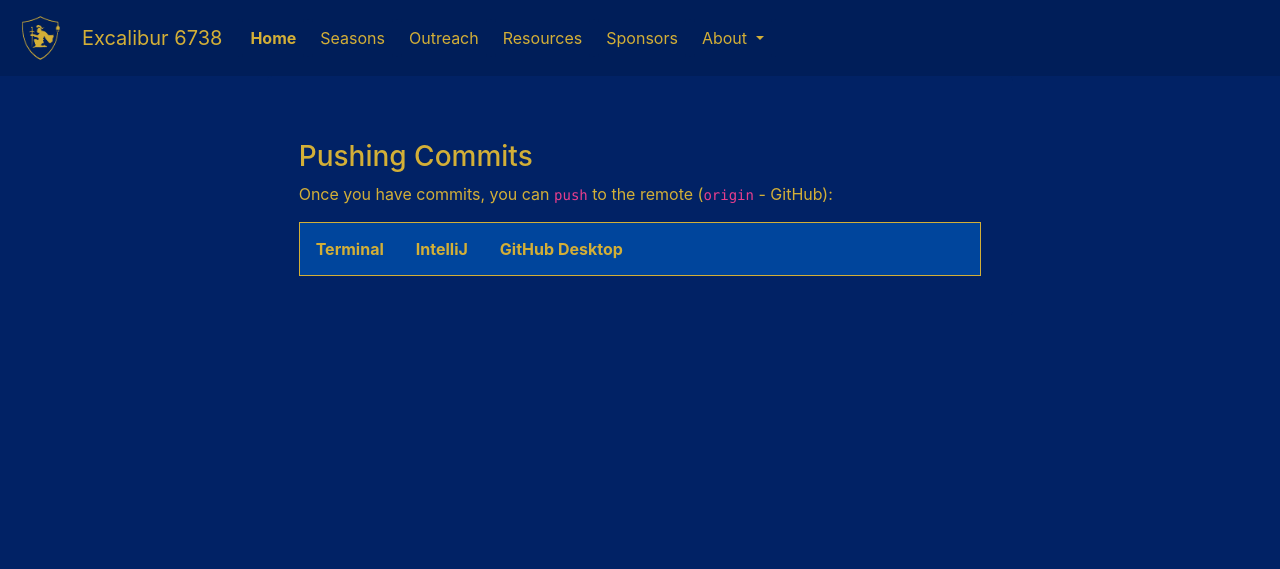
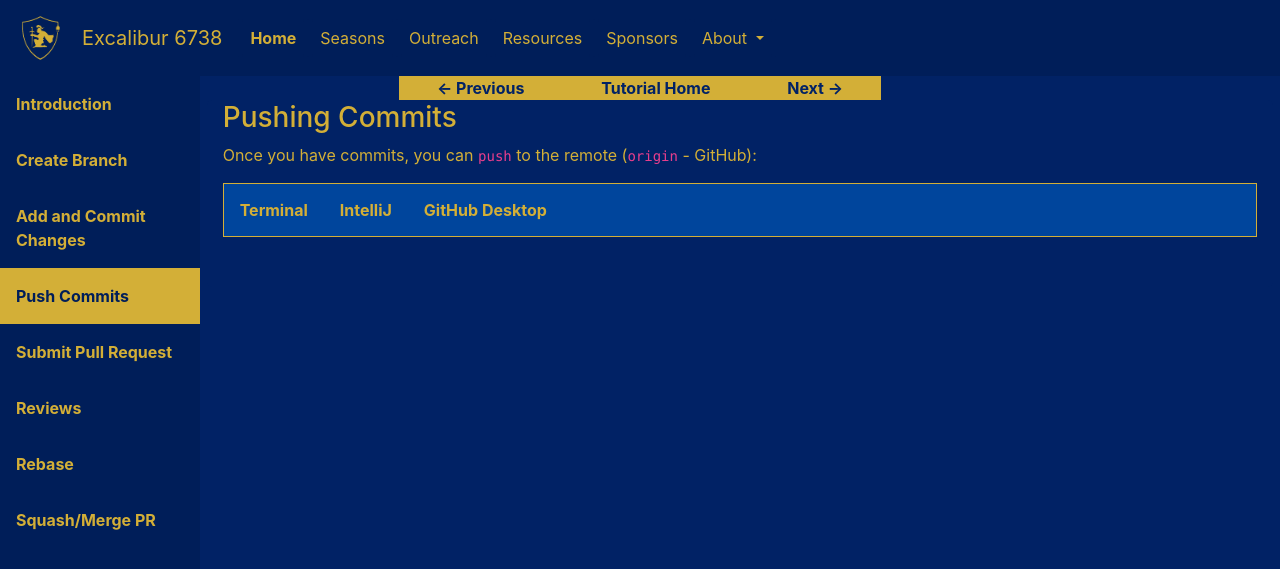
Before and after one commit to YehudaRothstein/excaliburfrc.github.io, a Jekyll site: the page built from tutorials/git/push.md, in a window 1280 px wide. Shown: the top 569 px of the page. Built offline with Jekyll 4.4.1, drawn with Linux system fonts in a browser that asks for light colours; nearby versions of some CDN libraries; our own code applies the rules of GitHub Pages for plain Markdown files.

Commit message:
structure

```diff
--- a/_layouts/default.html
+++ b/_layouts/default.html
@@ -2,6 +2,7 @@
 <html lang="en">
   <head>
     {% include head.html %}
+    <script src="https://code.jquery.com/jquery-3.3.1.slim.min.js" integrity="sha384-q8i/X+965DzO0rT7abK41JStQIAqVgRVzpbzo5smXKp4YfRvH+8abtTE1Pi6jizo" crossorigin="anonymous"></script>
   </head>
 
   <body>
@@ -11,6 +12,7 @@
     </div>
 
     <script src="https://code.jquery.com/jquery-3.3.1.slim.min.js" integrity="sha384-q8i/X+965DzO0rT7abK41JStQIAqVgRVzpbzo5smXKp4YfRvH+8abtTE1Pi6jizo" crossorigin="anonymous"></script>
+
     <script src="https://cdnjs.cloudflare.com/ajax/libs/popper.js/1.14.7/umd/popper.min.js" integrity="sha384-UO2eT0CpHqdSJQ6hJty5KVphtPhzWj9WO1clHTMGa3JDZwrnQq4sF86dIHNDz0W1" crossorigin="anonymous"></script>
     <script src="https://stackpath.bootstrapcdn.com/bootstrap/4.3.1/js/bootstrap.min.js" integrity="sha384-JjSmVgyd0p3pXB1rRibZUAYoIIy6OrQ6VrjIEaFf/nJGzIxFDsf4x0xIM+B07jRM" crossorigin="anonymous"></script>
     <!-- A Script For Mobile Support -->
--- a/_layouts/tutorial.html
+++ b/_layouts/tutorial.html
@@ -1,8 +1,21 @@
 ---
 layout: default
 ---
+<link rel="stylesheet" href="/assets/css/sidenav.css">
+<script src="./load-tutorial.js"></script>
+<!-- sidenav -->
+<div id="sidebar" class="sidebar">
+    <a id="tutorial-intro" class="sidebar-item active" href="./">Introduction</a>
+</div><script>loadSidebar("{{ page.permalink }}")</script>
+
 <div class="row justify-content-md-center m-0 mb-sm-0 pt-md-0">
-    <div class="jumbotron col-sm-12 col-md-7 m-0 pb-md-0" style="background-color:#012265;">
+    <!--    <div class="row justify-content-md-center m-0 mb-sm-0 pt-md-0" style="width:100%; display: block; justify-content: center !important;">-->
+    <a id="previous" href="#"><- Previous</a>
+    <a id="tutorial-home" href="./">Tutorial Home</a>
+    <a id="next" href="#">Next -></a>
+    <script>loadProgressButtons("{{ page.permalink }}")</script>
+    <!--    </div>-->
+    <div class="jumbotron col-sm-12 col-md-10 m-0 pb-md-0" style="background-color:#012265;">
         {{ content }}
     </div>
 </div>
--- /dev/null
+++ b/assets/css/sidenav.css
@@ -0,0 +1,117 @@
+.sidenav {
+    height: 90%; /* Full-height: remove this if you want "auto" height */
+    width: auto; /* Set the width of the sidebar */
+    /*position: page; !* Fixed Sidebar (stay in place on scroll) *!*/
+    z-index: 1; /* Stay on top */
+    /*top: ; !* Stay at the top *!*/
+    left: 0;
+    background-color: #111; /* Black */
+    overflow-x: hidden; /* Disable horizontal scroll */
+    padding-top: 0;
+}
+
+/* The navigation menu links */
+.sidenav a {
+    padding: 6px 8px 6px 6px;
+    text-decoration: none;
+    font-size: 16px;
+    display: block;
+}
+
+.sidenav a.active {
+    background: #012265;
+}
+
+/* When you mouse over the navigation links, change their color */
+.jumbotron {
+    top: 0;
+    width: 50%;
+    padding: 10px;
+}
+
+#previous {
+    font-weight: bold;
+    justify-self: left;
+    background: #d3af37;
+    color: #012265 !important;
+    padding: 0 3%;
+}
+
+#next {
+    font-weight: bold;
+    justify-self: right;
+    background: #d3af37;
+    color: #012265 !important;
+    padding: 0 3%;
+}
+
+#tutorial-home {
+    font-weight: bold;
+    padding: 0 3%;
+    justify-self: center;
+    background: #d3af37;
+    color: #012265 !important;
+}
+
+
+/* The side navigation menu */
+.sidebar {
+    margin: 0;
+    padding: 0;
+    width: 200px;
+    background-color: #001e59;
+    position: fixed;
+    height: 100%;
+    overflow: auto;
+}
+
+/* Sidebar links */
+.sidebar a {
+    font-weight: bold;
+    display: block;
+    padding: 16px;
+    text-decoration: none;
+}
+
+/* Active/current link */
+.sidebar a.active {
+    background-color: #d3af37;
+    color: #001e59 !important;
+}
+
+/* Links on mouse-over */
+.sidebar a:hover:not(.active) {
+    background-color: #555;
+}
+
+/* Page content. The value of the margin-left property should match the value of the sidebar's width property */
+div.jumbotron {
+    margin-left: 200px !important;
+    padding: 1px 16px;
+    height: 100%;
+}
+
+/* On screens that are less than 700px wide, make the sidebar into a topbar */
+@media screen and (max-width: 700px) {
+    .sidebar {
+        width: 100%;
+        height: auto;
+        position: relative;
+    }
+
+    .sidebar a {
+        float: left;
+    }
+
+    div.content {
+        margin-left: 0;
+    }
+}
+
+/* On screens that are less than 400px, display the bar vertically, instead of horizontally */
+@media screen and (max-width: 400px) {
+    .sidebar a {
+        text-align: center;
+        float: none;
+    }
+}
--- a/assets/css/styles.css
+++ b/assets/css/styles.css
@@ -31,6 +31,7 @@ p {
 }
 
 .navbar {
+  float: top;
   background-color: #001e59;
 }
 
@@ -249,15 +250,25 @@ h1, h2, h3 {
   color: #d3af37;
 }
 
-span5 {
+span {
   color: #d3af37
 }
 
 p {
   text-indent: 30px;
-  color: #d3af37
+  color: #d3af37;
 }
 
 div {
   background-color: #012265;
 }
+
+img {
+  max-width: 100%;
+  max-height: 100%;
+  object-fit: contain;
+}
+
+.jumbotron {
+  justify-content: center;
+}
--- a/assets/css/tabs.css
+++ b/assets/css/tabs.css
@@ -3,6 +3,7 @@
     overflow: hidden;
     border: 1px solid #d3af37;
     background-color: #00459c;
+    margin-bottom: 10px;
 }
 
 /* Style the buttons that are used to open the tab content */
@@ -19,7 +20,7 @@
 
 /* Change background color of buttons on hover */
 .tab button:hover {
-    background-color: #dddddd;
+    background-color: #555;
 }
 
 /* Create an active/current tablink class */
--- /dev/null
+++ b/tutorials/git/git.json
@@ -0,0 +1,44 @@
+---
+layout: load-tutorial
+permalink: /tutorials/git/load-tutorial.js
+---
+{
+  "name": "git",
+  "articles": [
+    {
+      "index": 0,
+      "file": "/tutorials/git/create-branch.html",
+      "name": "Create Branch"
+    },
+    {
+      "index": 1,
+      "file": "/tutorials/git/commit.html",
+      "name": "Add and Commit Changes"
+    },
+    {
+      "index": 2,
+      "file": "/tutorials/git/push.html",
+      "name": "Push Commits"
+    },
+    {
+      "index": 3,
+      "file": "/tutorials/git/create-pr.html",
+      "name": "Submit Pull Request"
+    },
+    {
+      "index": 4,
+      "file": "/tutorials/git/reviews.html",
+      "name": "Reviews"
+    },
+    {
+      "index": 5,
+      "file": "/tutorials/git/rebase.html",
+      "name": "Rebase"
+    },
+    {
+      "index": 6,
+      "file": "/tutorials/git/squash-merge.html",
+      "name": "Squash/Merge PR"
+    }
+  ]
+}
```
Also changed, not shown: _layouts/load-tutorial.js (added, +70 -0 lines), tutorials/tutorials.html (+6 -10 lines).
